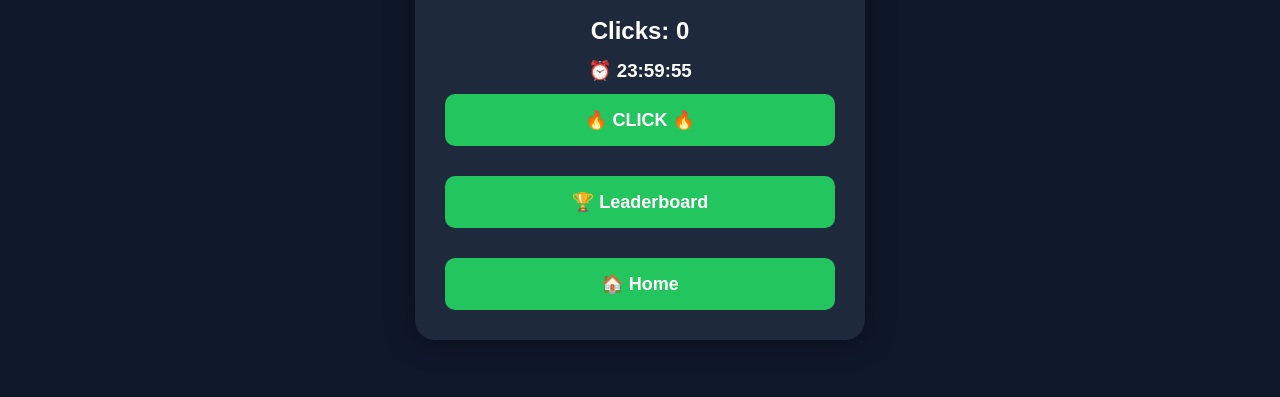
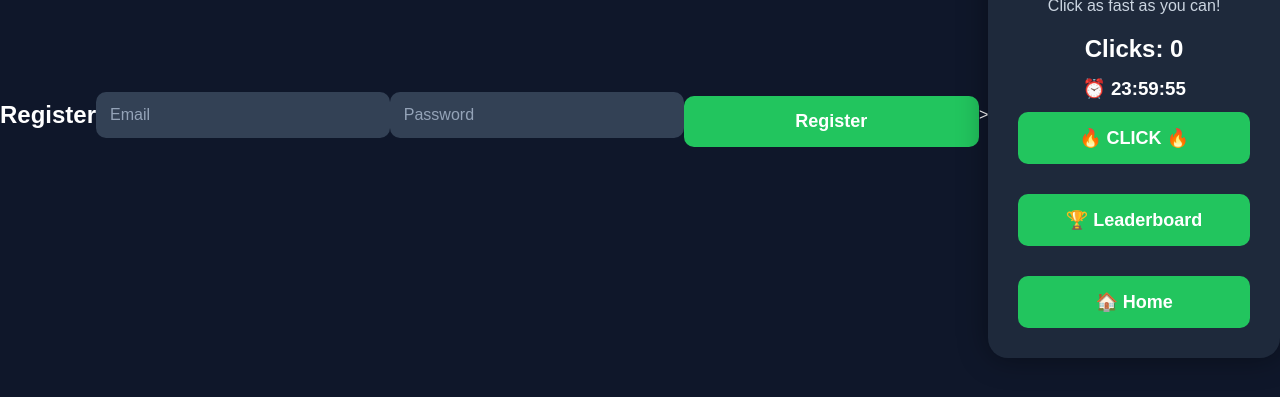
Before and after one commit to Yarkanofficial/clicker-ern-M, a plain HTML site: page index.html in a window 1280 px wide. Shown: the part 285-682 px from the top of the page. Drawn offline with Linux system fonts and the light colour scheme.

Commit message:
Update index.html

```diff
--- a/index.html
+++ b/index.html
@@ -8,7 +8,17 @@
 <link rel="stylesheet" href="style.css">
 </head>
 
-<body>
+<h2>Register</h2>
+
+<input type="email" id="email" placeholder="Email">
+<br><br>
+
+<input type="password" id="password" placeholder="Password">
+<br><br>
+
+<button id="registerBtn">Register</button>
+
+<p id="message"></p>>
 
 <div class="container">
 
```
